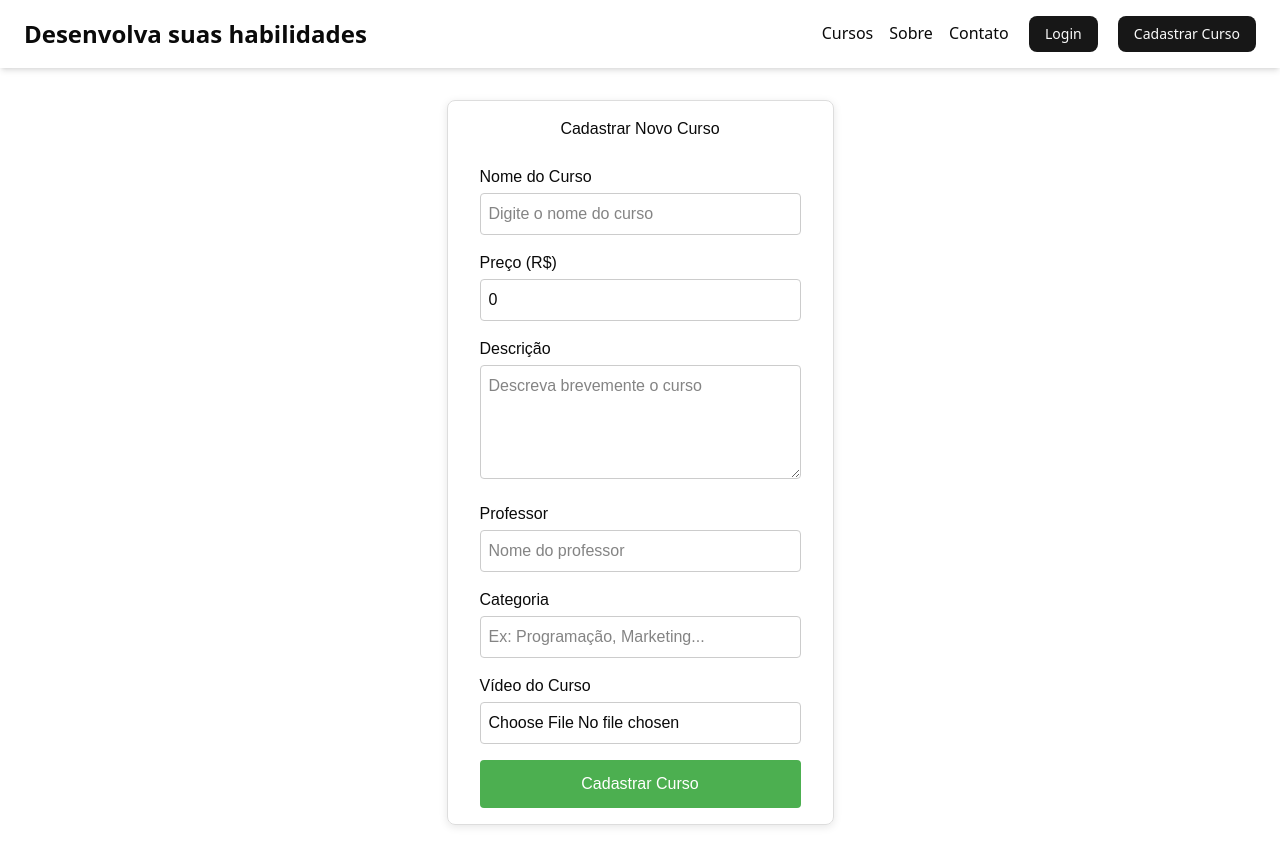
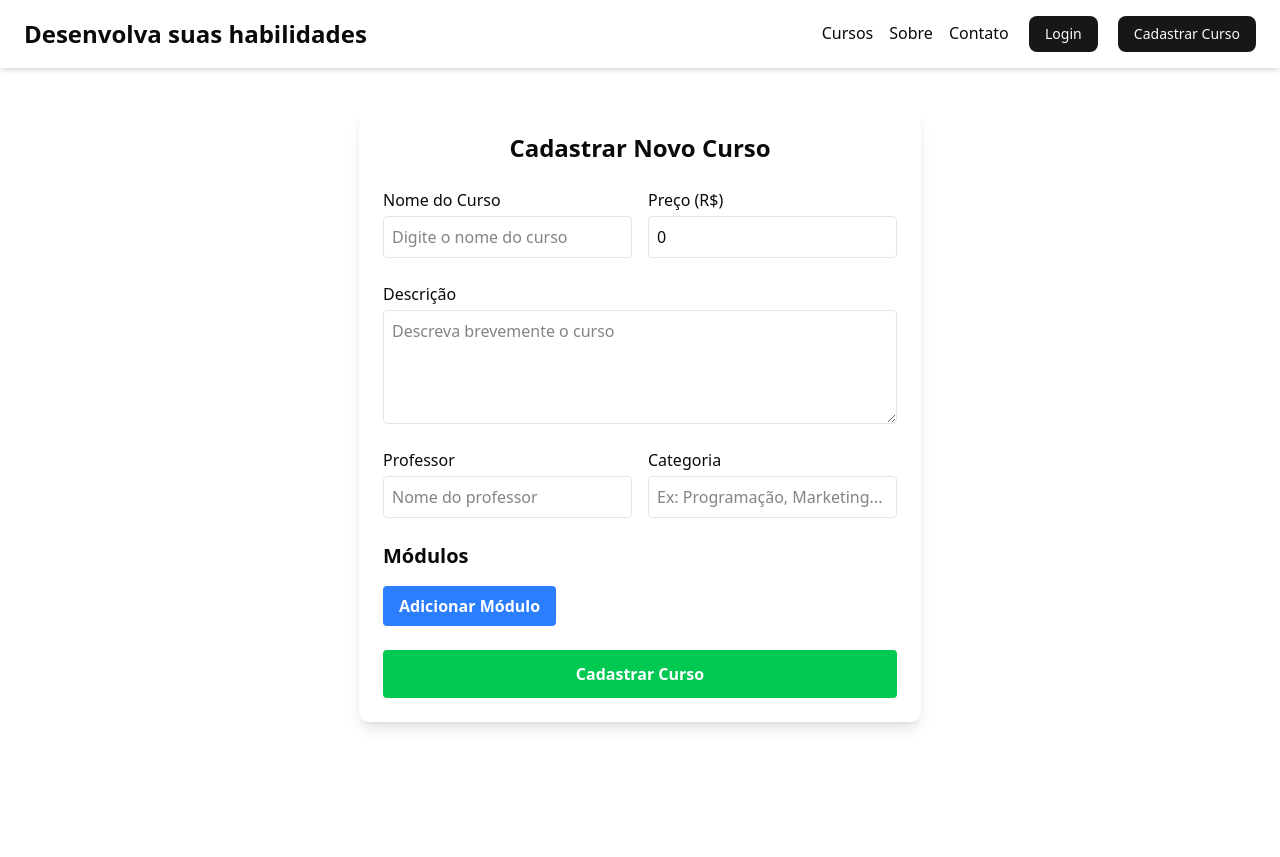
Before and after one commit to Derich1/PlataformaCursos, a React (Vite) app in the folder Frontend/: page /cadastrarCurso in a window 1280 px wide. After the commit the page ends 800 px from the top, so only its background shows below. Built offline with nearby package versions, Linux system fonts and the light colour scheme.

Commit message:
cadastro de curso e pagina de curso atualizado conforme nova estrutura

```diff
--- a/Frontend/src/Pages/CadastroCurso/index.tsx
+++ b/Frontend/src/Pages/CadastroCurso/index.tsx
@@ -1,15 +1,14 @@
 // src/pages/CadastrarCurso.tsx
 import axios from "axios";
 import React, { useState, type FormEvent } from "react";
+import type { AulaDTO } from "../../types/aula";
+import type { CursoDTO } from "../../types/curso";
 
-interface CursoDTO {
-  nome: string;
-  preco: number;
-  descricao: string;
-  professor: string;
-  categoria: string;
-  videoKey?: string[];
-}
+
+
+
+
+
 
 export const CadastroCurso: React.FC = () => {
   const [curso, setCurso] = useState<CursoDTO>({
@@ -18,92 +17,133 @@ export const CadastroCurso: React.FC = () => {
     descricao: "",
     professor: "",
     categoria: "",
+    modulos: [],
+    quantidadeModulos: 0,
+    duracaoTotal: 0,
   });
 
-  const [file, setFile] = useState<File | null>(null);
+    const [filesMap, setFilesMap] = useState<Record<string, File>>({});
+  const [status, setStatus] = useState<{ carregando: boolean; sucesso: boolean | null; mensagem: string }>({ carregando: false, sucesso: null, mensagem: "" });
 
-  const [status, setStatus] = useState<{
-    carregando: boolean;
-    sucesso: boolean | null;
-    mensagem: string;
-  }>({ carregando: false, sucesso: null, mensagem: "" });
+  // Handle inputs para campos simples
+  const handleChange = (e: React.ChangeEvent<HTMLInputElement | HTMLTextAreaElement>) => {
+    const { name, value } = e.target;
+    setCurso(prev => ({
+      ...prev,
+      [name]: name === "preco" ? parseFloat(value) : value,
+    } as any));
+  };
 
-  const handleChange = (
-    e: React.ChangeEvent<HTMLInputElement | HTMLTextAreaElement>
-  ) => {
-    const { name, value } = e.target;
-    setCurso((prev) => ({
+  // Adicionar módulo
+  const adicionarModulo = () => {
+    setCurso(prev => ({
       ...prev,
-      // Se for o campo “preco”, convertemos para número flutuante
-      [name]: name === "preco" ? parseFloat(value) : value,
+      modulos: [...prev.modulos, { titulo: "", aulas: [] }],
     }));
   };
 
-  const handleFileChange = (e: React.ChangeEvent<HTMLInputElement>) => {
-    if (e.target.files && e.target.files.length > 0) {
-      setFile(e.target.files[0]);
+  // Remover módulo
+  const removerModulo = (index: number) => {
+    const modulos = [...curso.modulos];
+    modulos.splice(index, 1);
+    setCurso(prev => ({ ...prev, modulos }));
+  };
+
+  // Atualizar título de módulo
+  const handleModuloTitulo = (index: number, titulo: string) => {
+    const modulos = [...curso.modulos];
+    modulos[index].titulo = titulo;
+    setCurso(prev => ({ ...prev, modulos }));
+  };
+
+  // Adicionar aula a um módulo
+  const adicionarAula = (modIndex: number) => {
+    const modulos = [...curso.modulos];
+    modulos[modIndex].aulas.push({ titulo: "", descricao: "", duracaoEmMinutos: undefined });
+    setCurso(prev => ({ ...prev, modulos }));
+  };
+
+  // Remover aula de um módulo
+  const removerAula = (modIndex: number, aulaIndex: number) => {
+    const modulos = [...curso.modulos];
+    modulos[modIndex].aulas.splice(aulaIndex, 1);
+    setCurso(prev => ({ ...prev, modulos }));
+  };
+
+  // Atualizar campos de aula
+  const handleAulaChange = (
+    modIndex: number,
+    aulaIndex: number,
+    field: keyof AulaDTO,
+    value: string | number
+  ) => {
+    const modulos = [...curso.modulos];
+    const aula = modulos[modIndex].aulas[aulaIndex];
+    // @ts-ignore
+    aula[field] = field === "duracaoEmMinutos" ? Number(value) : value;
+    setCurso(prev => ({ ...prev, modulos }));
+  };
+
+  // Selecionar arquivo de vídeo para aula
+  const handleVideoChange = (modIndex: number, aulaIndex: number, e: React.ChangeEvent<HTMLInputElement>) => {
+    if (e.target.files?.[0]) {
+      const file = e.target.files[0];
+      const key = `${modIndex}-${aulaIndex}`;
+      setFilesMap(prev => ({ ...prev, [key]: file }));
     }
+  };
+
+  // Calcular totais antes de enviar
+  const calcularTotais = () => {
+    const quantidadeModulos = curso.modulos.length;
+    const duracaoTotal = curso.modulos.reduce(
+      (sumMod, mod) => sumMod + mod.aulas.reduce((sumAul, aul) => sumAul + (aul.duracaoEmMinutos ?? 0), 0),
+      0
+    );
+    setCurso(prev => ({ ...prev, quantidadeModulos, duracaoTotal }));
   };
 
   const handleSubmit = async (e: FormEvent) => {
     e.preventDefault();
-    if (!file) {
-      setStatus({
-        carregando: false,
-        sucesso: false,
-        mensagem: "Selecione um arquivo de vídeo antes de cadastrar.",
-      });
-      return;
-    }
+    calcularTotais();
     setStatus({ carregando: true, sucesso: null, mensagem: "" });
 
     try {
-      const keyDoVideo = await enviarVideoParaS3(file);
+      // Enviar vídeos de cada aula para S3
+      const modulosComVideoKey = await Promise.all(
+        curso.modulos.map(async (mod, mi) => {
+          const aulas = await Promise.all(
+            mod.aulas.map(async (aul, ai) => {
+              const keyFile = `${mi}-${ai}`;
+              if (filesMap[keyFile]) {
+                aul.videoKey = await enviarVideoParaS3(filesMap[keyFile]);
+              }
+              return aul;
+            })
+          );
+          return { ...mod, aulas };
+        })
+      );
+
       const payload: CursoDTO = {
-        nome: curso.nome,
-        preco: curso.preco,
-        descricao: curso.descricao,
-        professor: curso.professor,
-        categoria: curso.categoria,
-        videoKey: [keyDoVideo]
+        ...curso,
+        modulos: modulosComVideoKey,
       };
 
-      const response = await axios.post("http://localhost:8082/curso",
-        payload,
-        {
-        headers: {
-          "Content-Type": "application/json",
-        },
+      const response = await axios.post("http://localhost:8082/curso", payload, {
+        headers: { "Content-Type": "application/json" },
       });
 
       if (response.status === 200) {
-        setStatus({
-          carregando: false,
-          sucesso: true,
-          mensagem: "Curso cadastrado com sucesso!",
-        });
-        // Limpa o formulário (opcional)
-        setCurso({
-          nome: "",
-          preco: 0,
-          descricao: "",
-          professor: "",
-          categoria: "",
-        });
+        setStatus({ carregando: false, sucesso: true, mensagem: "Curso cadastrado com sucesso!" });
+        // Resetar formulário
+        setCurso({ nome: "", preco: 0, descricao: "", professor: "", categoria: "", modulos: [], quantidadeModulos: 0, duracaoTotal: 0 });
+        setFilesMap({});
       } else {
-        const erroText = await response.data();
-        setStatus({
-          carregando: false,
-          sucesso: false,
-          mensagem: `Falha ao cadastrar: ${erroText}`,
-        });
+        setStatus({ carregando: false, sucesso: false, mensagem: `Falha ao cadastrar: ${response.statusText}` });
       }
     } catch (err) {
-      setStatus({
-        carregando: false,
-        sucesso: false,
-        mensagem: "Erro de rede ou no servidor.",
-      });
+      setStatus({ carregando: false, sucesso: false, mensagem: "Erro de rede ou no servidor." });
       console.error(err);
     }
   };
@@ -111,207 +151,72 @@ export const CadastroCurso: React.FC = () => {
   async function enviarVideoParaS3(videoFile: File): Promise<string> {
     const formData = new FormData();
     formData.append("file", videoFile);
-
-    // /videosCursos é o nome do folder escolhido
-    const response = await axios.post<string>(
-      "http://localhost:8082/s3/upload/videosCursos",
-      formData,
-      {
-        headers: { "Content-Type": "multipart/form-data" },
-      }
-    );
-    return response.data; // Ex.: "videosCursos/162738271238-meu-video.mp4"
+    const response = await axios.post<string>("http://localhost:8082/s3/upload/videosCursos", formData, {
+      headers: { "Content-Type": "multipart/form-data" },
+    });
+    return response.data;
   }
 
 
   return (
-    <div style={styles.container}>
-      <h2 style={styles.titulo}>Cadastrar Novo Curso</h2>
-
-      <form onSubmit={handleSubmit} style={styles.form}>
-        {/* Nome */}
-        <div style={styles.formGroup}>
-          <label htmlFor="nome" style={styles.label}>
-            Nome do Curso
-          </label>
-          <input
-            type="text"
-            id="nome"
-            name="nome"
-            value={curso.nome}
-            onChange={handleChange}
-            required
-            style={styles.input}
-            placeholder="Digite o nome do curso"
-          />
+    <div className="max-w-3xl mt-10 mx-auto p-6 bg-white rounded-lg shadow-lg">
+      <h2 className="text-2xl font-bold text-center mb-6">Cadastrar Novo Curso</h2>
+      <form onSubmit={handleSubmit} className="space-y-6">
+        <div className="grid grid-cols-1 md:grid-cols-2 gap-4">
+          <div className="flex flex-col">
+            <label htmlFor="nome" className="mb-1 font-medium">Nome do Curso</label>
+            <input id="nome" name="nome" type="text" value={curso.nome} onChange={handleChange} required placeholder="Digite o nome do curso" className="border rounded p-2 focus:outline-none focus:ring-2 focus:ring-blue-500" />
+          </div>
+          <div className="flex flex-col">
+            <label htmlFor="preco" className="mb-1 font-medium">Preço (R$)</label>
+            <input id="preco" name="preco" type="number" value={curso.preco} onChange={handleChange} required step="0.01" min="0" placeholder="Ex: 150.00" className="border rounded p-2 focus:outline-none focus:ring-2 focus:ring-blue-500" />
+          </div>
+        </div>
+        <div className="flex flex-col">
+          <label htmlFor="descricao" className="mb-1 font-medium">Descrição</label>
+          <textarea id="descricao" name="descricao" rows={4} value={curso.descricao} onChange={handleChange} required placeholder="Descreva brevemente o curso" className="border rounded p-2 focus:outline-none focus:ring-2 focus:ring-blue-500 resize-vertical" />
+        </div>
+        <div className="grid grid-cols-1 md:grid-cols-2 gap-4">
+          <div className="flex flex-col">
+            <label htmlFor="professor" className="mb-1 font-medium">Professor</label>
+            <input id="professor" name="professor" type="text" value={curso.professor} onChange={handleChange} required placeholder="Nome do professor" className="border rounded p-2 focus:outline-none focus:ring-2 focus:ring-blue-500" />
+          </div>
+          <div className="flex flex-col">
+            <label htmlFor="categoria" className="mb-1 font-medium">Categoria</label>
+            <input id="categoria" name="categoria" type="text" value={curso.categoria} onChange={handleChange} required placeholder="Ex: Programação, Marketing..." className="border rounded p-2 focus:outline-none focus:ring-2 focus:ring-blue-500" />
+          </div>
         </div>
 
-        {/* Preço */}
-        <div style={styles.formGroup}>
-          <label htmlFor="preco" style={styles.label}>
-            Preço (R$)
-          </label>
-          <input
-            type="number"
-            id="preco"
-            name="preco"
-            value={curso.preco}
-            onChange={handleChange}
-            required
-            step="0.01"
-            min="0"
-            style={styles.input}
-            placeholder="Ex: 150.00"
-          />
+        <div className="space-y-4">
+          <h3 className="text-xl font-semibold">Módulos</h3>
+          <button type="button" onClick={adicionarModulo} className="bg-blue-500 hover:bg-blue-600 text-white font-semibold py-2 px-4 rounded">Adicionar Módulo</button>
+          {curso.modulos.map((mod, mi) => (
+            <div key={mi} className="border border-gray-300 rounded-lg p-4">
+              <div className="flex items-center justify-between mb-3">
+                <input type="text" placeholder="Título do Módulo" value={mod.titulo} onChange={e => handleModuloTitulo(mi, e.target.value)} required className="flex-1 border rounded p-2 focus:outline-none focus:ring-2 focus:ring-blue-500 mr-2" />
+                <button type="button" onClick={() => removerModulo(mi)} className="bg-red-500 hover:bg-red-600 text-white font-semibold py-1 px-3 rounded">Remover</button>
+              </div>
+              <h4 className="font-medium mb-2">Aulas</h4>
+              <button type="button" onClick={() => adicionarAula(mi)} className="mb-4 bg-green-500 hover:bg-green-600 text-white font-semibold py-2 px-4 rounded">Adicionar Aula</button>
+              {mod.aulas.map((aul, ai) => (
+                <div key={ai} className="border border-dashed border-gray-400 rounded p-3 mb-3 space-y-2">
+                  <input type="text" placeholder="Título da Aula" value={aul.titulo} onChange={e => handleAulaChange(mi, ai, 'titulo', e.target.value)} required className="w-full border rounded p-2 focus:outline-none focus:ring-2 focus:ring-blue-500" />
+                  <textarea placeholder="Descrição da Aula" value={aul.descricao} onChange={e => handleAulaChange(mi, ai, 'descricao', e.target.value)} required rows={2} className="w-full border rounded p-2 focus:outline-none focus:ring-2 focus:ring-blue-500 resize-vertical" />
+                  <input type="number" placeholder="Duração (min)" value={aul.duracaoEmMinutos ?? ""} onChange={e => handleAulaChange(mi, ai, 'duracaoEmMinutos', e.target.value)} required className="w-full border rounded p-2 focus:outline-none focus:ring-2 focus:ring-blue-500" />
+                  <input type="file" accept="video/*" onChange={e => handleVideoChange(mi, ai, e)} required className="w-full text-sm shadow-lg" />
+                  <button type="button" onClick={() => removerAula(mi, ai)} className="mt-2 bg-red-500 hover:bg-red-600 text-white font-semibold py-1 px-3 rounded">Remover Aula</button>
+                </div>
+              ))}
+            </div>
+          ))}
         </div>
 
-        {/* Descrição */}
-        <div style={styles.formGroup}>
-          <label htmlFor="descricao" style={styles.label}>
-            Descrição
-          </label>
-          <textarea
-            id="descricao"
-            name="descricao"
-            value={curso.descricao}
-            onChange={handleChange}
-            required
-            rows={4}
-            style={styles.textarea}
-            placeholder="Descreva brevemente o curso"
-          />
-        </div>
-
-        {/* Professor */}
-        <div style={styles.formGroup}>
-          <label htmlFor="professor" style={styles.label}>
-            Professor
-          </label>
-          <input
-            type="text"
-            id="professor"
-            name="professor"
-            value={curso.professor}
-            onChange={handleChange}
-            required
-            style={styles.input}
-            placeholder="Nome do professor"
-          />
-        </div>
-
-        {/* Categoria */}
-        <div style={styles.formGroup}>
-          <label htmlFor="categoria" style={styles.label}>
-            Categoria
-          </label>
-          <input
-            type="text"
-            id="categoria"
-            name="categoria"
-            value={curso.categoria}
-            onChange={handleChange}
-            required
-            style={styles.input}
-            placeholder="Ex: Programação, Marketing..."
-          />
-        </div>
-
-        <div style={styles.formGroup}>
-          <label htmlFor="video" style={styles.label}>
-            Vídeo do Curso
-          </label>
-          <input
-            type="file"
-            id="video"
-            name="video"
-            accept="video/*"
-            onChange={handleFileChange}
-            required
-            style={styles.input}
-          />
-        </div>
-
-        {/* Botão de Enviar */}
-        <button
-          type="submit"
-          disabled={status.carregando}
-          style={{
-            ...styles.botao,
-            ...(status.carregando ? styles.botaoDesabilitado : {}),
-          }}
-        >
-          {status.carregando ? "Cadastrando..." : "Cadastrar Curso"}
-        </button>
+        <button type="submit" disabled={status.carregando} className={`w-full py-3 font-semibold rounded ${status.carregando ? 'bg-green-300 cursor-not-allowed' : 'bg-green-500 hover:bg-green-600'} text-white`}>{status.carregando ? 'Cadastrando...' : 'Cadastrar Curso'}</button>
       </form>
 
-      {/* Feedback ao usuário */}
       {status.sucesso !== null && (
-        <div
-          style={{
-            marginTop: "1rem",
-            color: status.sucesso ? "green" : "red",
-            fontWeight: "bold",
-          }}
-        >
-          {status.mensagem}
-        </div>
+        <div className={`mt-4 font-bold ${status.sucesso ? 'text-green-600' : 'text-red-600'}`}>${status.mensagem}</div>
       )}
     </div>
   );
-};
-
-const styles: { [key: string]: React.CSSProperties } = {
-  container: {
-    maxWidth: "480px",
-    margin: "2rem auto",
-    padding: "1rem 2rem",
-    border: "1px solid #ddd",
-    borderRadius: "8px",
-    boxShadow: "0 2px 8px rgba(0,0,0,0.1)",
-    fontFamily: "sans-serif",
-  },
-  titulo: {
-    textAlign: "center",
-    marginBottom: "1.5rem",
-  },
-  form: {
-    display: "flex",
-    flexDirection: "column",
-  },
-  formGroup: {
-    marginBottom: "1rem",
-  },
-  label: {
-    display: "block",
-    marginBottom: "0.25rem",
-    fontWeight: 500,
-  },
-  input: {
-    width: "100%",
-    padding: "0.5rem",
-    borderRadius: "4px",
-    border: "1px solid #ccc",
-    fontSize: "1rem",
-  },
-  textarea: {
-    width: "100%",
-    padding: "0.5rem",
-    borderRadius: "4px",
-    border: "1px solid #ccc",
-    fontSize: "1rem",
-    resize: "vertical",
-  },
-  botao: {
-    padding: "0.75rem",
-    backgroundColor: "#4CAF50",
-    color: "#fff",
-    fontSize: "1rem",
-    border: "none",
-    borderRadius: "4px",
-    cursor: "pointer",
-  },
-  botaoDesabilitado: {
-    backgroundColor: "#a5d6a7",
-    cursor: "not-allowed",
-  },
-};
+}
--- a/Frontend/src/Pages/Curso/index.tsx
+++ b/Frontend/src/Pages/Curso/index.tsx
@@ -4,22 +4,13 @@ import { useParams, useNavigate } from "react-router-dom";
 import axios from "axios";
 import { Card, CardHeader, CardTitle, CardContent } from "../../components/ui/card";
 import { Button } from "../../components/ui/button";
-
-interface Curso {
-  id: string;
-  nome: string;
-  preco: number;
-  descricao: string;
-  professor: string;
-  categoria: string;
-  modulos: string[];
-}
+import type { CursoDTO } from "../../types/curso";
 
 export const Curso: React.FC = () => {
   const { id } = useParams<{ id: string }>();
   const navigate = useNavigate();
 
-  const [curso, setCurso] = useState<Curso | null>(null);
+  const [curso, setCurso] = useState<CursoDTO | null>(null);
   const [loading, setLoading] = useState<boolean>(true);
   const [error, setError] = useState<string | null>(null);
 
@@ -32,7 +23,7 @@ export const Curso: React.FC = () => {
 
     const fetchCurso = async () => {
       try {
-        const response = await axios.get<Curso>(`http://localhost:8082/curso/${id}`);
+        const response = await axios.get<CursoDTO>(`http://localhost:8082/curso/${id}`);
         setCurso(response.data);
       } catch (err) {
         console.error(err);
@@ -111,15 +102,18 @@ export const Curso: React.FC = () => {
             <div>
               <span className="font-semibold block mb-2">Vídeos:</span>
               <div className="space-y-4">
-                    {curso.modulos.map((key, index) => {
-                        const videoUrl = `https://plataforma-cursos-bucket-sp.s3.sa-east-1.amazonaws.com/${key}`;
-                        return (
-                        <video key={index} controls className="w-full rounded-lg shadow">
-                            <source src={videoUrl} type="video/mp4" />
-                            Seu navegador não suporta o elemento de vídeo.
-                        </video>
-                        );
-                    })}
+                {curso.modulos.map((modulo, index) => (
+                  <div key={index}>
+                    <p className="font-semibold">{modulo.titulo}</p>
+                    <ul className="ml-4 list-disc">
+                      {modulo.aulas.map((aula, i) => (
+                        <li key={i} className="text-gray-700">
+                          {aula.titulo} – {aula.duracaoEmMinutos ?? 0} min
+                        </li>
+                      ))}
+                    </ul>
+                  </div>
+                ))}
               </div>
             </div>
           )}
--- /dev/null
+++ b/Frontend/src/types/aula.ts
@@ -0,0 +1,6 @@
+export interface AulaDTO {
+  titulo: string;
+  descricao: string;
+  duracaoEmMinutos?: number;
+  videoKey?: string;
+}
--- /dev/null
+++ b/Frontend/src/types/curso.ts
@@ -0,0 +1,12 @@
+import type { ModuloDTO } from "./modulo";
+
+export interface CursoDTO {
+  nome: string;
+  preco: number;
+  descricao: string;
+  professor: string;
+  categoria: string;
+  modulos: ModuloDTO[];
+  quantidadeModulos: number;
+  duracaoTotal: number;
+}
--- /dev/null
+++ b/Frontend/src/types/modulo.ts
@@ -0,0 +1,6 @@
+import type { AulaDTO } from "./aula";
+
+export interface ModuloDTO {
+  titulo: string;
+  aulas: AulaDTO[];
+}
```
Also changed, not shown: Frontend/src/redux/store.ts (+8 -1 lines). Lines whose indentation alone changed are shown as unchanged.
